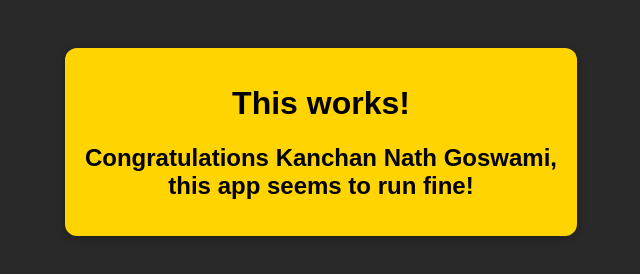
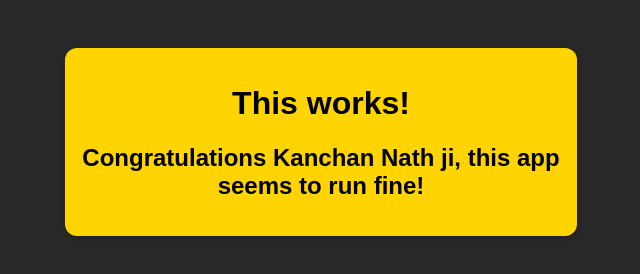
Before and after one commit to kanchan521996/docker-learning-githubaction-, a website: page views/welcome.html in a window 1280 px wide. Shown: the whole page, without its empty margins (319-959 px from the left). Drawn offline with Linux system fonts and the light colour scheme; files that its build step writes are made by us from their sources.

Commit message:
updated code

```diff
--- a/views/welcome.html
+++ b/views/welcome.html
@@ -9,7 +9,7 @@
 <body>
   <main>
     <h1>This works!</h1>
-    <h2>Congratulations Kanchan Nath Goswami, this app seems to run fine!</h2>
+    <h2>Congratulations Kanchan Nath ji, this app seems to run fine!</h2>
   </main>
 </body>
 </html>
```
